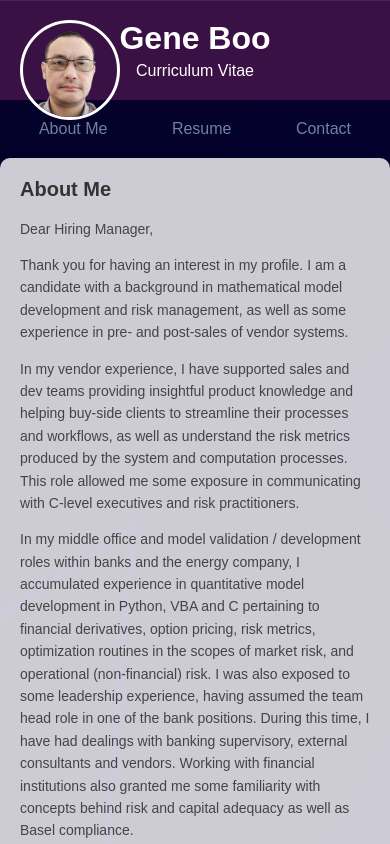
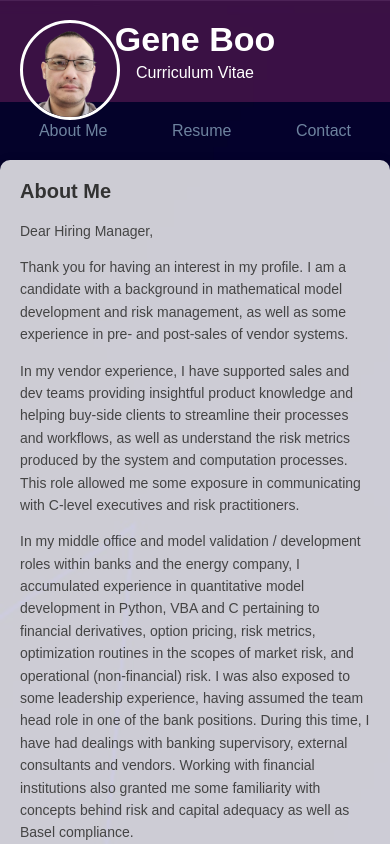
Before and after one commit to geneboo/GBnfo, a plain HTML site: page index.html in a window 390 px wide. Shown: the top 844 px of the page. Drawn offline with Linux system fonts and the light colour scheme.

Commit message:
Update index.html

```diff
--- a/index.html
+++ b/index.html
@@ -97,8 +97,7 @@
         /* Responsive styles */
         @media (max-width: 768px) {
             header h1 {
-                font-size: 32px;
-                color: #fff;
+                font-size: 34px;
             }
             header p {
                 font-size: 16px;
```
